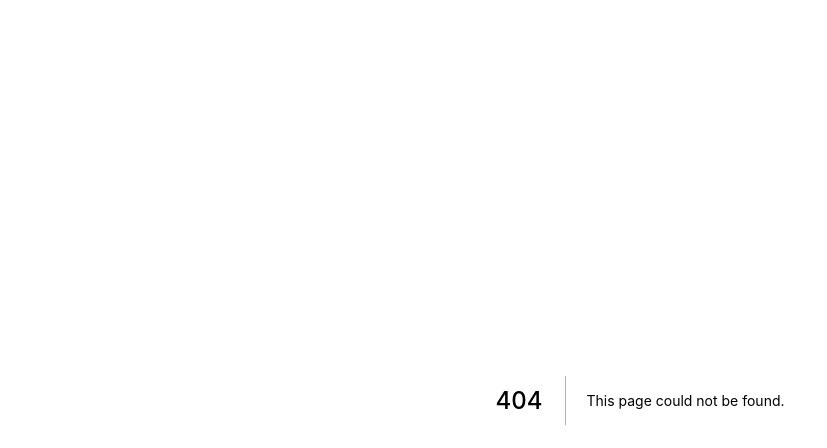
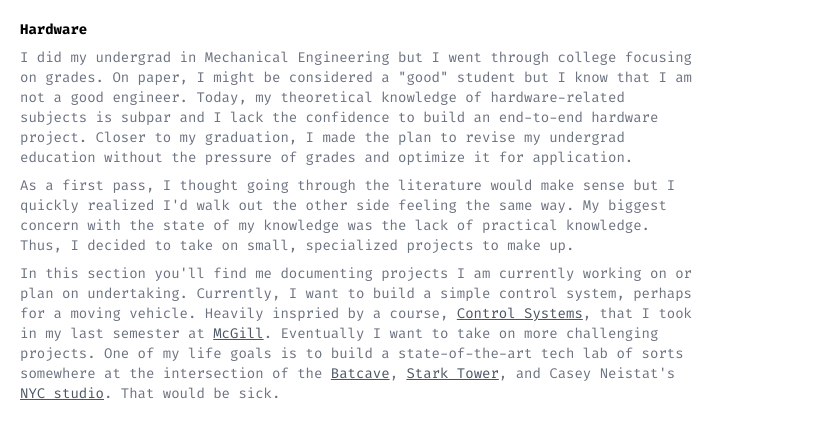
Before and after one commit to sarimrmalik/blog, a Next.js app: page /hardware in a window 1280 px wide. Before the commit this address had no page. Shown: the top 448 px of the page, without its empty margins (0-827 px from the left). Built offline with nearby package versions, Linux system fonts and the light colour scheme.

Commit message:
Added software and hardware sections

```diff
--- a/data/navLinks.js
+++ b/data/navLinks.js
@@ -1,10 +1,12 @@
 // Organized alphabetically
 const navLinks = [
   { href: "/about", title: "About" },
+  { href: "/hardware", title: "Hardware" },
   { href: "/insight", title: "Insight" },
   { href: "/inspiration", title: "Inspiration" },
   { href: "/memes", title: "Memes" },
   { href: "/quotes", title: "Quotes" },
+  { href: "/software", title: "Software" },
 ];
 
 export default navLinks;
--- /dev/null
+++ b/pages/hardware.js
@@ -0,0 +1,61 @@
+import Head from "next/head";
+
+export default function hardware() {
+  return (
+    <div className="ml-5 mt-5 mr-5 mx-auto max-w-2xl text-gray-500 font-body text-sm">
+      <Head>
+        <title>Hardware | Sarim Malik</title>
+        <link rel="icon" href="/favicon.ico" />
+      </Head>
+      <div className="font-bold text-black">Hardware</div>
+      <div className="mt-2">
+        I did my undergrad in Mechanical Engineering but I went through college
+        focusing on grades. On paper, I might be considered a "good" student but
+        I know that I am not a good engineer. Today, my theoretical knowledge of
+        hardware-related subjects is subpar and I lack the confidence to build
+        an end-to-end hardware project. Closer to my graduation, I made the plan
+        to revise my undergrad education without the pressure of grades and
+        optimize it for application.
+      </div>
+
+      <div className="mt-2">
+        As a first pass, I thought going through the literature would make sense
+        but I quickly realized I'd walk out the other side feeling the same way.
+        My biggest concern with the state of my knowledge was the lack of
+        practical knowledge. Thus, I decided to take on small, specialized
+        projects to make up.
+      </div>
+      <div className="mt-2">
+        In this section you'll find me documenting projects I am currently
+        working on or plan on undertaking. Currently, I want to build a simple
+        control system, perhaps for a moving vehicle. Heavily inspried by a
+        course,{" "}
+        <a
+          href="https://www.mcgill.ca/study/2021-2022/fr/courses/mech-412"
+          target="_blank"
+        >
+          Control Systems
+        </a>
+        , that I took in my last semester at{" "}
+        <a href="https://www.mcgill.ca/" target="_blank">
+          McGill
+        </a>
+        . Eventually I want to take on more challenging projects. One of my life
+        goals is to build a state-of-the-art tech lab of sorts somewhere at the
+        intersection of the{" "}
+        <a href="https://en.wikipedia.org/wiki/Batcave" target="_blank">
+          Batcave
+        </a>
+        ,{" "}
+        <a href="https://en.wikipedia.org/wiki/Stark_Tower" target="_blank">
+          Stark Tower
+        </a>
+        , and Casey Neistat's{" "}
+        <a href="https://www.youtube.com/watch?v=vb60rrtTddQ" target="_blank">
+          NYC studio
+        </a>
+        . That would be sick.
+      </div>
+    </div>
+  );
+}
--- a/pages/index.js
+++ b/pages/index.js
@@ -22,12 +22,12 @@ export default function Home() {
         <div className="pl-5 pt-5 content-center items-center font-bold text-gray-200">
           Sarim Malik
         </div>
-        <div className="pl-5">
+        <div className="pl-5 flex flex-col">
           {navLinks.map((link) => (
             <Link
               key={link.title}
               href={link.href}
-              className="flex font-medium text-gray-400 hover:text-gray-600 no-underline"
+              className="font-medium text-gray-400 hover:text-gray-600 no-underline"
             >
               {link.title}
             </Link>
--- a/pages/quotes.js
+++ b/pages/quotes.js
@@ -8,7 +8,62 @@ export default function quotes() {
         <link rel="icon" href="/favicon.ico" />
       </Head>
       <div className="font-bold text-black">Quotes</div>
-      <div className="mt-2">Coming soon</div>
+      <div>
+        <div className="mt-2">
+          A calm and modest life brings more happiness than the constant pursuit
+          of success combined with constant restlessness.{" "}
+          <a
+            href="https://en.wikipedia.org/wiki/Albert_Einstein"
+            target="_blank"
+            className="italic text-gray-400"
+          >
+            Albert Einstein
+          </a>
+        </div>
+        <div className="mt-2">
+          You will continue to suffer if you have an emotional reaction to
+          everything that is said to you. True power is sitting back and
+          observing things with logic... Breathe in and allow things to pass.{" "}
+          <a
+            href="https://en.wikipedia.org/wiki/Warren_Buffett"
+            target="_blank"
+            className="italic text-gray-400"
+          >
+            Warren Buffet
+          </a>
+        </div>
+        <div className="mt-2">
+          Engineers ... are not superhuman. They make mistakes in their
+          assumptions, in their calculations, in their conclusions. That they
+          make mistakes is forgivable; that they catch them is imperative. Thus
+          it is the essence of modern engineering not only to be able to check
+          one's own work but also to have one's work checked and to be able to
+          check the work of others.”{" "}
+          <a
+            href="https://en.wikipedia.org/wiki/Henry_Petroski"
+            target="_blank"
+            className="italic text-gray-400"
+          >
+            Henry Petroski
+          </a>
+        </div>
+        <div className="mt-2">
+          Your mistake is that you’re writing to be read.{" "}
+          <a
+            href="https://en.wikipedia.org/wiki/Naval_Ravikant"
+            target="_blank"
+            className="italic text-gray-400"
+          >
+            Naval Ravikant
+          </a>
+        </div>
+        <div className="mt-2">
+          Listen to understand, instead of listening to respond.{" "}
+          <a target="_blank" className="italic text-gray-400">
+            Anonymous
+          </a>
+        </div>
+      </div>
     </div>
   );
 }
--- /dev/null
+++ b/pages/software.js
@@ -0,0 +1,16 @@
+import Head from "next/head";
+
+export default function software() {
+  return (
+    <div className="ml-5 mt-5 mr-5 mx-auto max-w-2xl text-gray-500 font-body text-sm">
+      <Head>
+        <title>Software | Sarim Malik</title>
+        <link rel="icon" href="/favicon.ico" />
+      </Head>
+      <div className="font-bold text-black">Software</div>
+      <div className="mt-2">
+        Currently learning software dev. Update coming soon.
+      </div>
+    </div>
+  );
+}
```
